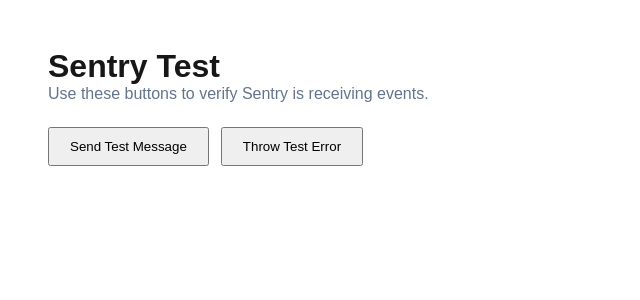
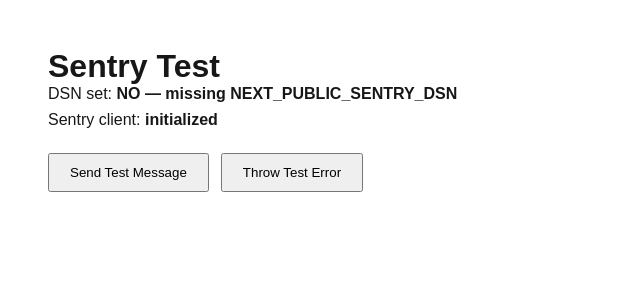
Before and after one commit to kcd20/workspace-booking, a Next.js app: page /sentry-test in a window 1280 px wide. Shown: the top 300 px of the page, without its empty margins (0-640 px from the left). Built offline with nearby package versions, Linux system fonts and the light colour scheme.

Commit message:
Add Sentry debug info to test page

```diff
--- a/src/app/sentry-test/page.tsx
+++ b/src/app/sentry-test/page.tsx
@@ -3,13 +3,20 @@
 import * as Sentry from '@sentry/nextjs';
 
 export default function SentryTestPage() {
+  const dsn = process.env.NEXT_PUBLIC_SENTRY_DSN;
+  const client = Sentry.getClient();
+
   return (
     <div style={{ padding: 48, fontFamily: 'Arial, sans-serif' }}>
       <h1>Sentry Test</h1>
-      <p style={{ color: '#64748b', marginBottom: 24 }}>Use these buttons to verify Sentry is receiving events.</p>
+      <p style={{ marginBottom: 8 }}>DSN set: <strong>{dsn ? 'yes' : 'NO — missing NEXT_PUBLIC_SENTRY_DSN'}</strong></p>
+      <p style={{ marginBottom: 24 }}>Sentry client: <strong>{client ? 'initialized' : 'NOT initialized'}</strong></p>
       <div style={{ display: 'flex', gap: 12 }}>
         <button
-          onClick={() => Sentry.captureMessage('Test message from FlowSpace')}
+          onClick={() => {
+            const id = Sentry.captureMessage('Test message from FlowSpace');
+            alert(`Sent! Event ID: ${id}`);
+          }}
           style={{ padding: '10px 20px', cursor: 'pointer' }}
         >
           Send Test Message
```
